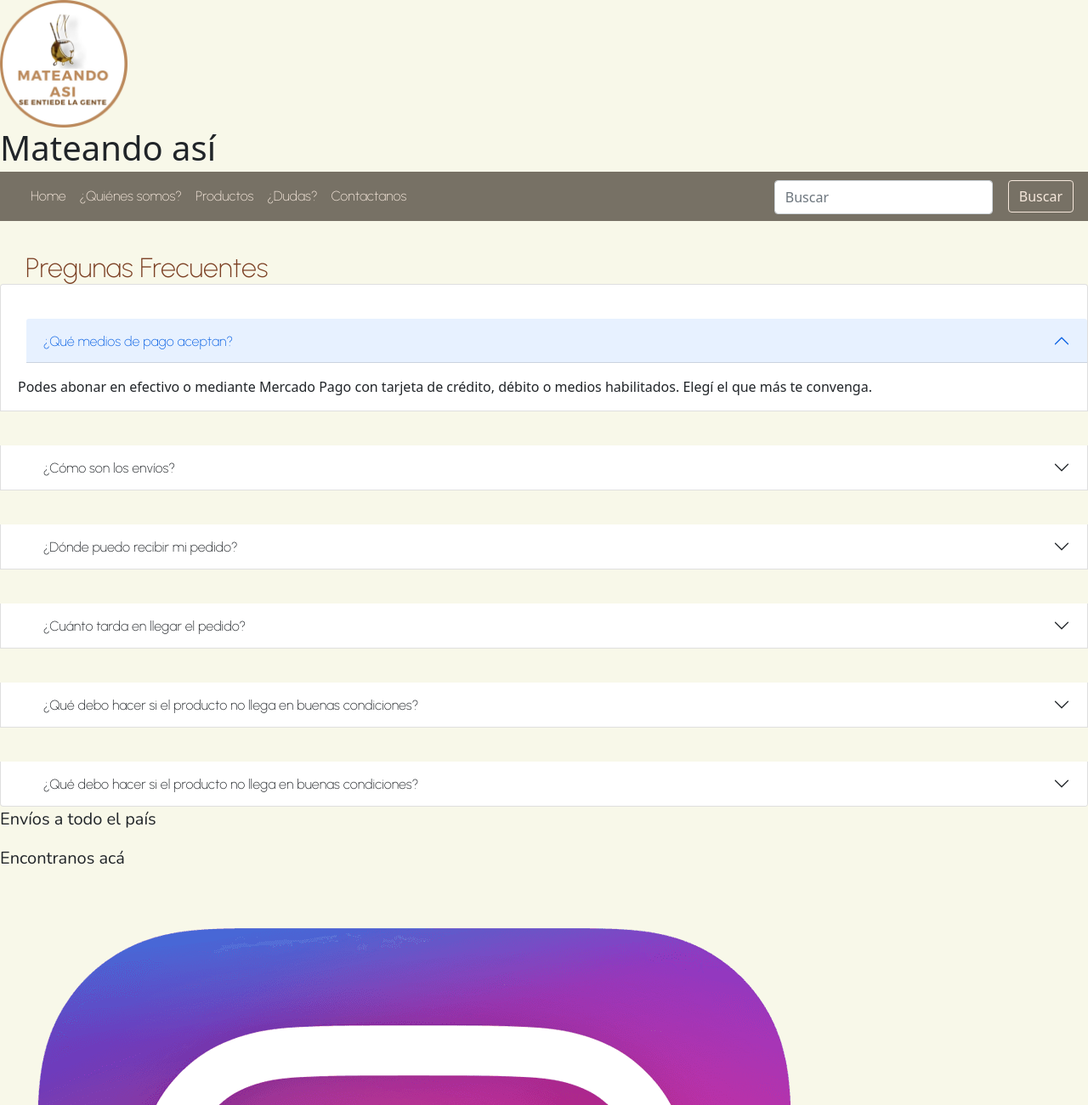
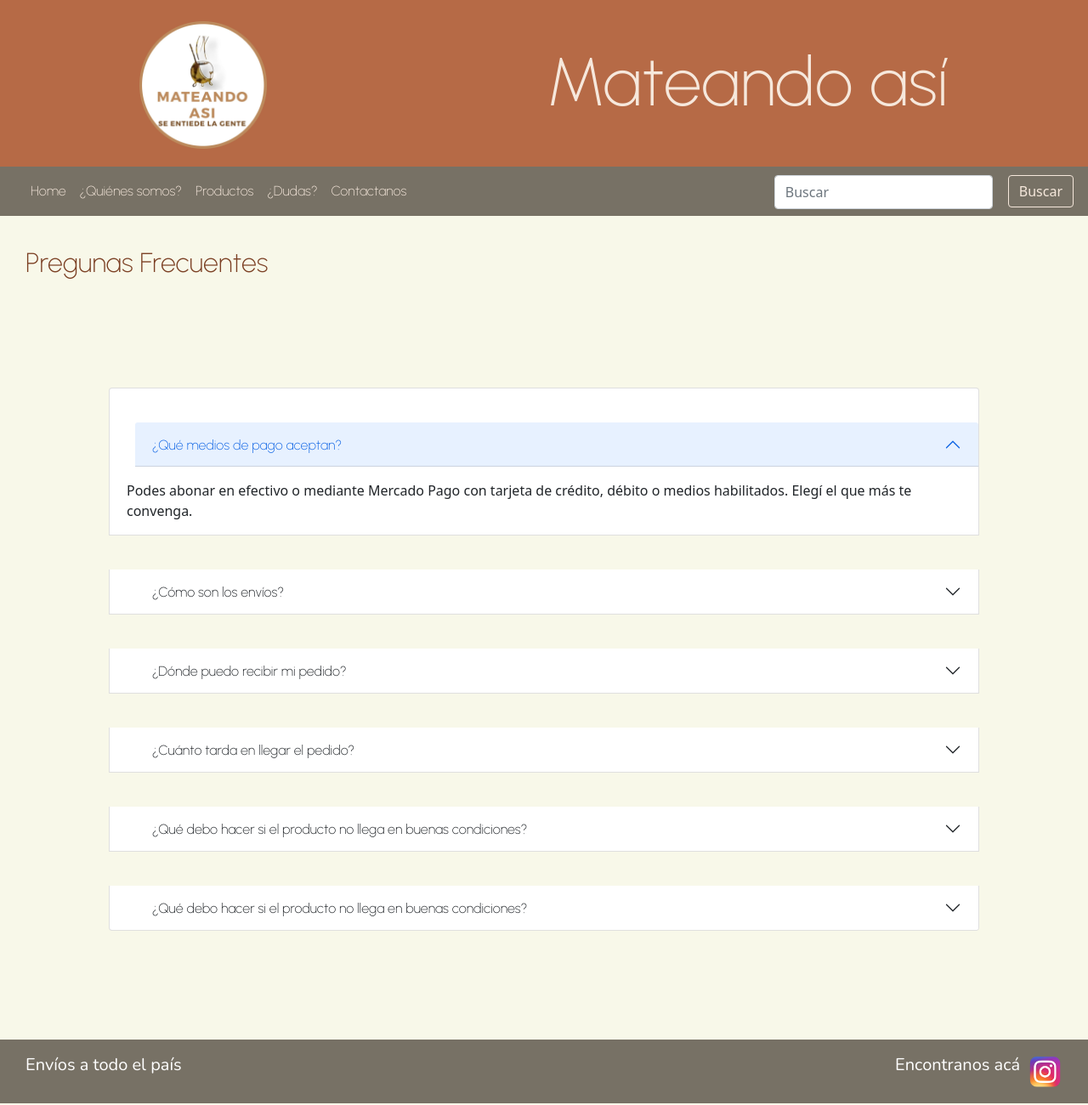
Before and after one commit to Lulens/proyectoMateando, a plain HTML site: page html/faq.html in a window 1280 px wide. Shown: the top 1300 px of the page at 85% size. Drawn offline with nearby package versions, Linux system fonts and the light colour scheme.

Commit message:
Agregando Bootstrap a FAQ

```diff
--- a/css/estilo.css
+++ b/css/estilo.css
@@ -344,6 +344,10 @@ p{
     margin: 40px 0px 40px 0px;
 }
 
+.accordion{
+    margin: 10%;
+}
+
 /*------------------ DUDAS ------------------*/
 
 /*--------------- CONTACTANOS ---------------*/
--- a/html/faq.html
+++ b/html/faq.html
@@ -15,9 +15,9 @@
 </head>
 <body>
 
-    <header>
+    <header class="header">
         <a href="../index.html"><img src="../images/logocircular.png" alt="logo" class="logo"></a>
-        <h1>Mateando así</h1>
+        <h1 class="titulo">Mateando así</h1>
     </header>
 
     <nav class="navbar navbar-expand-lg navbar-light bg-light">
@@ -134,13 +134,13 @@
   </main>
 
 
-  <footer>
+  <footer class="footer">
 
     <p>Envíos a todo el país</p>
 
-    <div>
+    <div class="linkInstagram">
       <p>Encontranos acá</p>
-      <a href="https://www.instagram.com/mateando_asi/"><img src="../images/instagram.png" alt="instagram"></a>
+      <a href="https://www.instagram.com/mateando_asi/"><img src="../images/instagram.png" alt="instagram" class="instagram"></a>
     </div>
 
   </footer>
```
